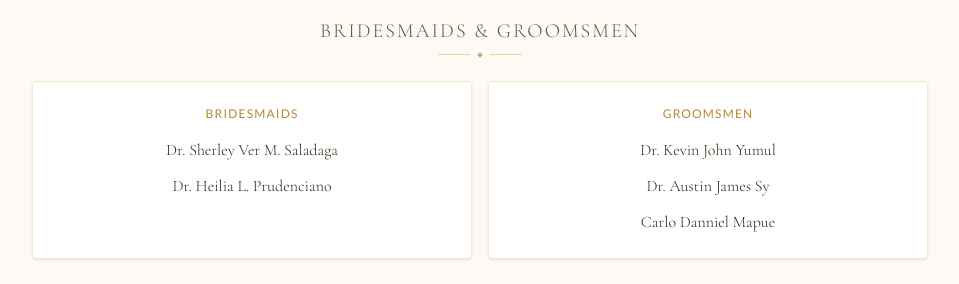
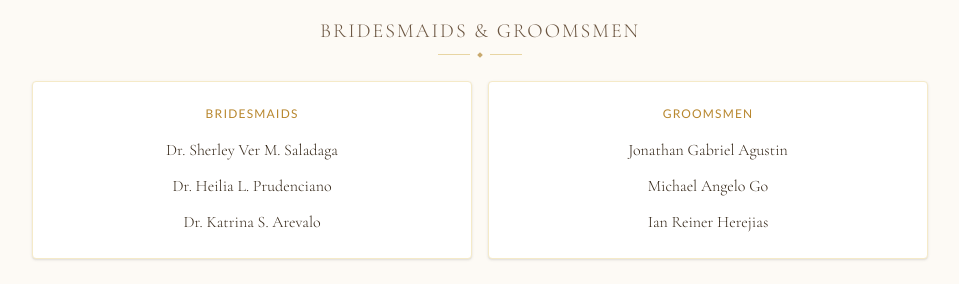
Before and after one commit to louienaraja/louie-joanna-wedding-invite, a React (Vite) app: page / in a window 1280 px wide. Shown: the part 8080-8364 px from the top of the page, without its empty margins (160-1119 px from the left). Built offline with nearby package versions, Linux system fonts and the light colour scheme.

Commit message:
update groomsmen list

```diff
--- a/src/sections/Entourage.jsx
+++ b/src/sections/Entourage.jsx
@@ -145,6 +145,7 @@ function Entourage() {
             <div className="space-y-3">
               <NameEntry name="Dr. Sherley Ver M. Saladaga" />
               <NameEntry name="Dr. Heilia L. Prudenciano" />
+              <NameEntry name="Dr. Katrina S. Arevalo" />
             </div>
           </Card>
           <Card>
@@ -152,9 +153,9 @@ function Entourage() {
               Groomsmen
             </p>
             <div className="space-y-3">
-              <NameEntry name="Dr. Kevin John Yumul" />
-              <NameEntry name="Dr. Austin James Sy" />
-              <NameEntry name="Carlo Danniel Mapue" />
+              <NameEntry name="Jonathan Gabriel Agustin" />
+              <NameEntry name="Michael Angelo Go" />
+              <NameEntry name="Ian Reiner Herejias" />
             </div>
           </Card>
         </div>
```
